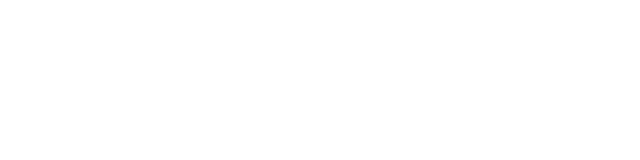
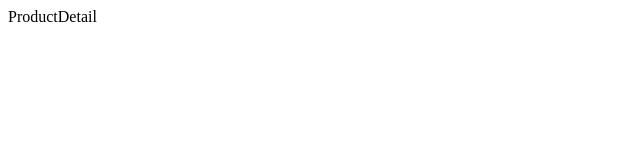
Before and after one commit to leesuun/comento-shopping, a React (Create React App) app: page /product/1 in a window 1280 px wide. Shown: the top 160 px of the page, without its empty margins (0-640 px from the left). Built offline with nearby package versions, Linux system fonts and the light colour scheme.

Commit message:
feat: 쇼핑몰 컴포넌트 추가 및 router 적용

```diff
--- a/src/App.tsx
+++ b/src/App.tsx
@@ -1,5 +1,18 @@
+import { BrowserRouter, Route, Routes } from "react-router-dom";
+import Basket from "./components/Basket";
+import Home from "./components/Home";
+import ProductDetail from "./components/ProductDetail";
+
 function App() {
-  return <div></div>;
+  return (
+    <BrowserRouter>
+      <Routes>
+        <Route path="/" element={<Home />}></Route>
+        <Route path="/product/:productId" element={<ProductDetail />}></Route>
+        <Route path="/basket" element={<Basket />}></Route>
+      </Routes>
+    </BrowserRouter>
+  );
 }
 
 export default App;
--- /dev/null
+++ b/src/components/Basket.tsx
@@ -0,0 +1,5 @@
+function Basket() {
+  return <div>Basket</div>;
+}
+
+export default Basket;
--- /dev/null
+++ b/src/components/Home.tsx
@@ -0,0 +1,5 @@
+function Home() {
+  return <div>Home</div>;
+}
+
+export default Home;
--- /dev/null
+++ b/src/components/ProductDetail.tsx
@@ -0,0 +1,5 @@
+function ProductDetail() {
+  return <div>ProductDetail</div>;
+}
+
+export default ProductDetail;
```
